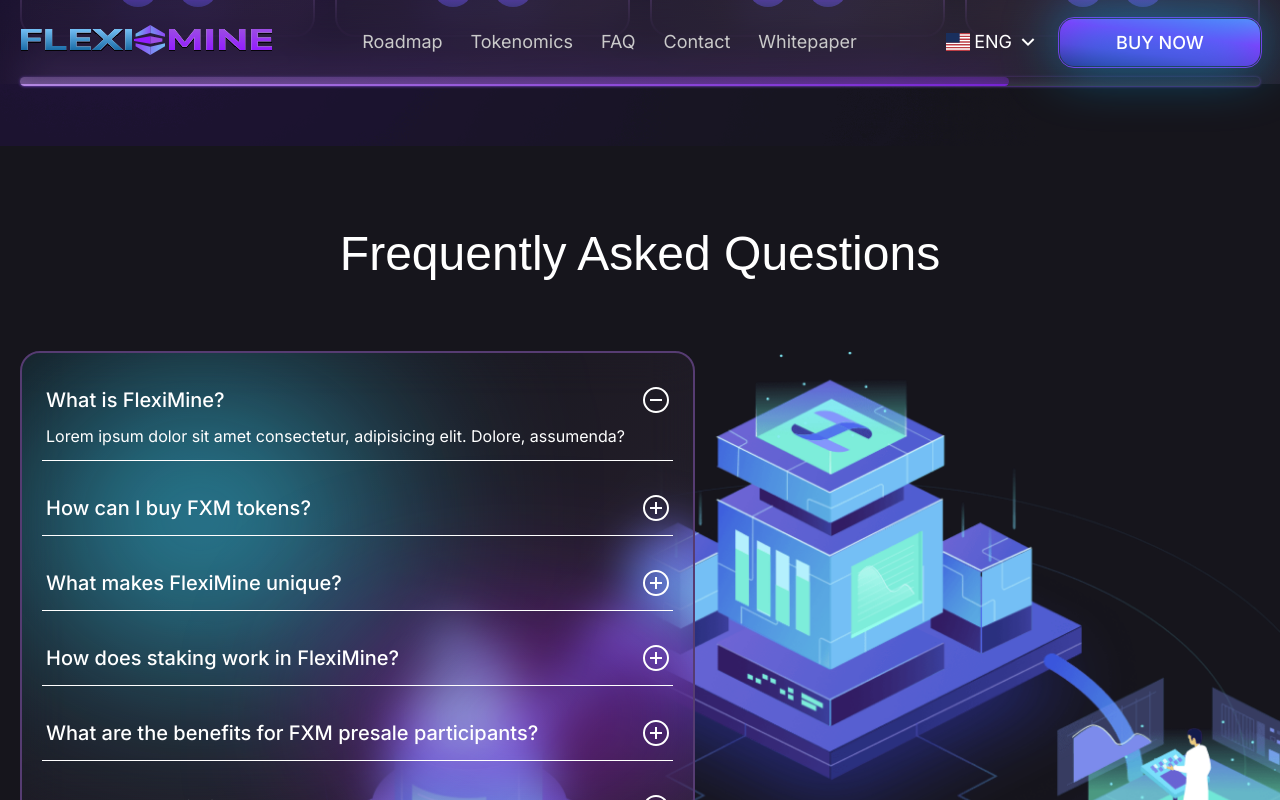
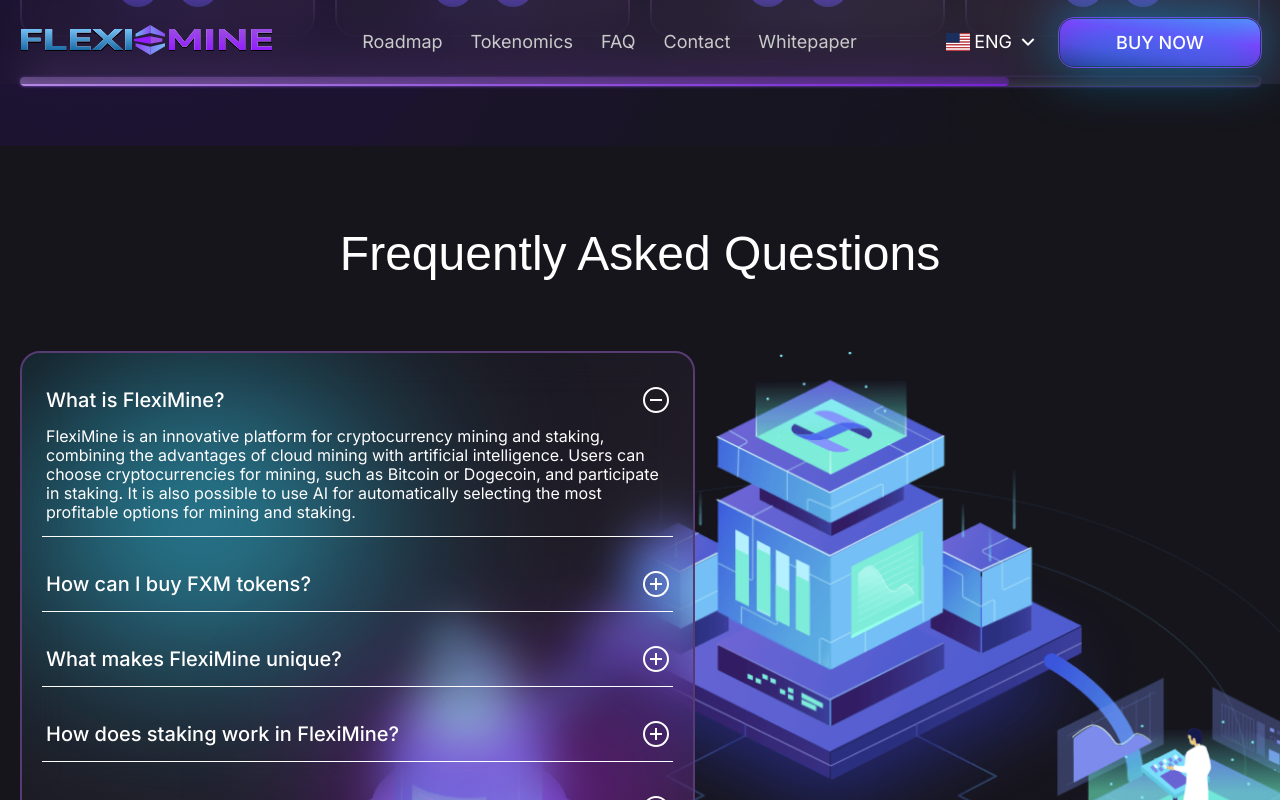
Before and after one commit to azikulov/fleximine, a React (Vite) app: page / in a window 1280 px wide. Both pictures are taken after a click on the item "What is FlexiMine?". Shown: the part 4786-5586 px from the top of the page. Built offline with nearby package versions, Linux system fonts and the light colour scheme; a web font is replaced by a local one.

Commit message:
[info] added new translations

```diff
--- a/src/App.tsx
+++ b/src/App.tsx
@@ -377,6 +377,7 @@
             </div>
           </div>
         </div>
+
         <div className="partners">
           <div className="partners__wrapper">
             <div className="container">
@@ -410,6 +411,7 @@
             </div>
           </div>
         </div>
+
         <section className="section section-what">
           <div className="section__wrapper section__wrapper--what">
             <div className="container">
@@ -420,13 +422,16 @@
                       <span className="title title--base title--grey">{t("What is")}</span> FlexiMine
                     </p>
                   </div>
+
                   <div className="section__content">
                     <p className="text text--middle text--white">{t(`FlexiMine provides you with the tools to make your cryptocurrency assets work for you. Our platform offers both staking and mining capabilities in one place, allowing you to increase earnings and enhance your investments. Utilize the power of AI to automatically select the most profitable assets for mining or choose to mine a specific currency manually. Instant access to mining and staking, as well as the ability to withdraw earned funds at any time, makes FlexiMine the perfect choice for those seeking flexibility and efficiency.`)}</p>
                   </div>
+
                   <div className="section__footer">
                     <p className="text text--middle text--gradient">{t("FlexiMine: Mastery of Mining and Staking at Your Command")}</p>
                   </div>
                 </div>
+
                 <div className="section-what__img">
                   <img src="assets/images/what/what-img.png" alt="" />
                 </div>
@@ -434,6 +439,7 @@
             </div>
           </div>
         </section>
+
         <section className="section section-start">
           <div className="section__wrapper">
             <div className="container">
@@ -823,7 +829,7 @@
                           <span className="faq-item__icon" />
                         </a>
                         <div className="faq-item__content">
-                          <p className="text text--base text--white">Lorem ipsum dolor sit amet consectetur, adipisicing elit. Dolore, assumenda?</p>
+                          <p className="text text--base text--white">{t("FlexiMine is an innovative platform for cryptocurrency mining and staking, combining the advantages of cloud mining with artificial intelligence. Users can choose cryptocurrencies for mining, such as Bitcoin or Dogecoin, and participate in staking. It is also possible to use AI for automatically selecting the most profitable options for mining and staking.")}</p>
                         </div>
                       </li>
 
@@ -833,7 +839,7 @@
                           <span className="faq-item__icon" />
                         </a>
                         <div className="faq-item__content">
-                          <p className="text text--base text--white">Lorem ipsum dolor sit amet consectetur, adipisicing elit. Dolore, assumenda?</p>
+                          <p className="text text--base text--white">{t("FXM tokens are available for purchase on our official website fleximine.com using cryptocurrencies such as USDT or Ethereum.")}</p>
                         </div>
                       </li>
 
@@ -843,7 +849,7 @@
                           <span className="faq-item__icon" />
                         </a>
                         <div className="faq-item__content">
-                          <p className="text text--base text--white">Lorem ipsum dolor sit amet consectetur, adipisicing elit. Dolore, assumenda?</p>
+                          <p className="text text--base text--white">{t("FlexiMine offers a unique mining opportunity by using any cryptocurrency as mining power under collateral. This innovation is a first in the crypto industry.")}</p>
                         </div>
                       </li>
 
@@ -853,7 +859,7 @@
                           <span className="faq-item__icon" />
                         </a>
                         <div className="faq-item__content">
-                          <p className="text text--base text--white">Lorem ipsum dolor sit amet consectetur, adipisicing elit. Dolore, assumenda?</p>
+                          <p className="text text--base text--white">{t("In FlexiMine, users can stake any cryptocurrency that supports staking, within a unified ecosystem.")}</p>
                         </div>
                       </li>
 
@@ -863,7 +869,7 @@
                           <span className="faq-item__icon" />
                         </a>
                         <div className="faq-item__content">
-                          <p className="text text--base text--white">Lorem ipsum dolor sit amet consectetur, adipisicing elit. Dolore, assumenda?</p>
+                          <p className="text text--base text--white">{t("Participants in the presale will receive a lifetime bonus in mining power, which will be individually calculated after the end of the presale.")}</p>
                         </div>
                       </li>
 
@@ -873,7 +879,7 @@
                           <span className="faq-item__icon" />
                         </a>
                         <div className="faq-item__content">
-                          <p className="text text--base text--white">Lorem ipsum dolor sit amet consectetur, adipisicing elit. Dolore, assumenda?</p>
+                          <p className="text text--base text--white">{t("FlexiMine utilizes state-of-the-art security technologies and provides users with full control over their investments and mining activities.")}</p>
                         </div>
                       </li>
                     </ul>
--- a/src/i18n/ruTranslations.json
+++ b/src/i18n/ruTranslations.json
@@ -98,5 +98,11 @@
   "What makes FlexiMine unique?": "В чем уникальность FlexiMine?",
   "How does staking work in FlexiMine?": "Как работает стейкинг в FlexiMine?",
   "What are the benefits for FXM presale participants?": "Какие преимущества у участников предварительной продажи FXM?",
-  "How does FlexiMine ensure security and transparency?": "Как FlexiMine обеспечивает безопасность и прозрачность?"
+  "How does FlexiMine ensure security and transparency?": "Как FlexiMine обеспечивает безопасность и прозрачность?",
+  "FlexiMine is an innovative platform for cryptocurrency mining and staking, combining the advantages of cloud mining with artificial intelligence. Users can choose cryptocurrencies for mining, such as Bitcoin or Dogecoin, and participate in staking. It is also possible to use AI for automatically selecting the most profitable options for mining and staking.": "FlexiMine – это инновационная платформа для майнинга и стейкинга криптовалют, сочетающая преимущества облачного майнинга с искусственным интеллектом. Пользователи могут выбирать криптовалюты для майнинга, такие как Bitcoin или Dogecoin, а также участвовать в стейкинге. Возможно также воспользоваться AI для автоматического выбора наиболее прибыльных вариантов майнинга и стейкинга.",
+  "FXM tokens are available for purchase on our official website fleximine.com using cryptocurrencies such as USDT or Ethereum.": "Токены FXM доступны для покупки на нашем официальном сайте fleximine.com, используя криптовалюты USDT либо Ethereum.",
+  "FlexiMine offers a unique mining opportunity by using any cryptocurrency as mining power under collateral. This innovation is a first in the crypto industry.": "FlexiMine предлагает уникальную возможность майнинга под залог криптовалюты, используя любую криптовалюту в качестве майнинговой мощности. Это инновация в криптоиндустрии.",
+  "In FlexiMine, users can stake any cryptocurrency that supports staking, within a unified ecosystem.": "В FlexiMine пользователи могут стейкать любую криптовалюту, поддерживающую стейкинг в рамках единой экосистемы.",
+  "Participants in the presale will receive a lifetime bonus in mining power, which will be individually calculated after the end of the presale.": "Участники предварительной продажи получат пожизненный бонус в майнинговой мощности, который будет рассчитан индивидуально после окончания предварительной продажи.",
+  "FlexiMine utilizes state-of-the-art security technologies and provides users with full control over their investments and mining activities.": "FlexiMine использует современные технологии безопасности и предоставляет пользователям полный контроль над их инвестициями и майнингом."
 }
```
